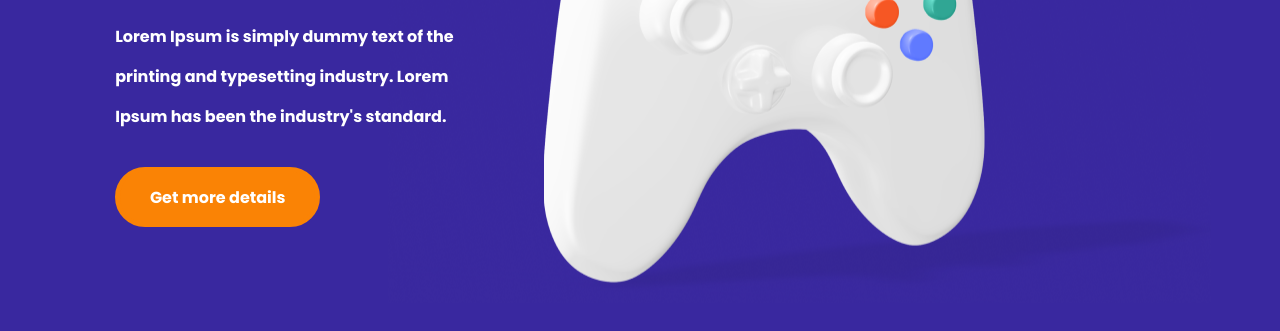
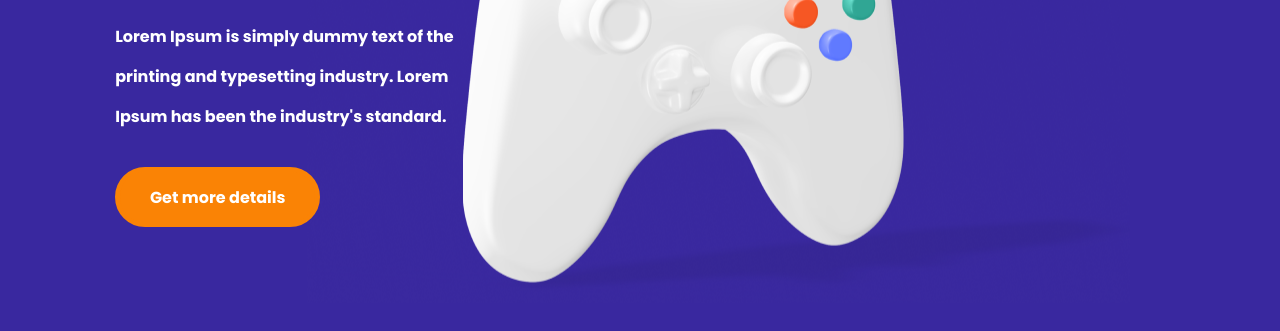
Before and after one commit to rostgameboy/Game-Project, a plain HTML site: page index.html in a window 1280 px wide. Shown: the part 469-800 px from the top of the page. Drawn offline with Linux system fonts and the light colour scheme.

Commit message:
Update style.css

```diff
--- a/style.css
+++ b/style.css
@@ -14,7 +14,7 @@ a{
 .background{
     background-image: url(gamepad.png);
     background-repeat: no-repeat;
-    background-position: right 15% top;
+    background-position: right 150px top;
 }
 header{
     display: flex;
```
